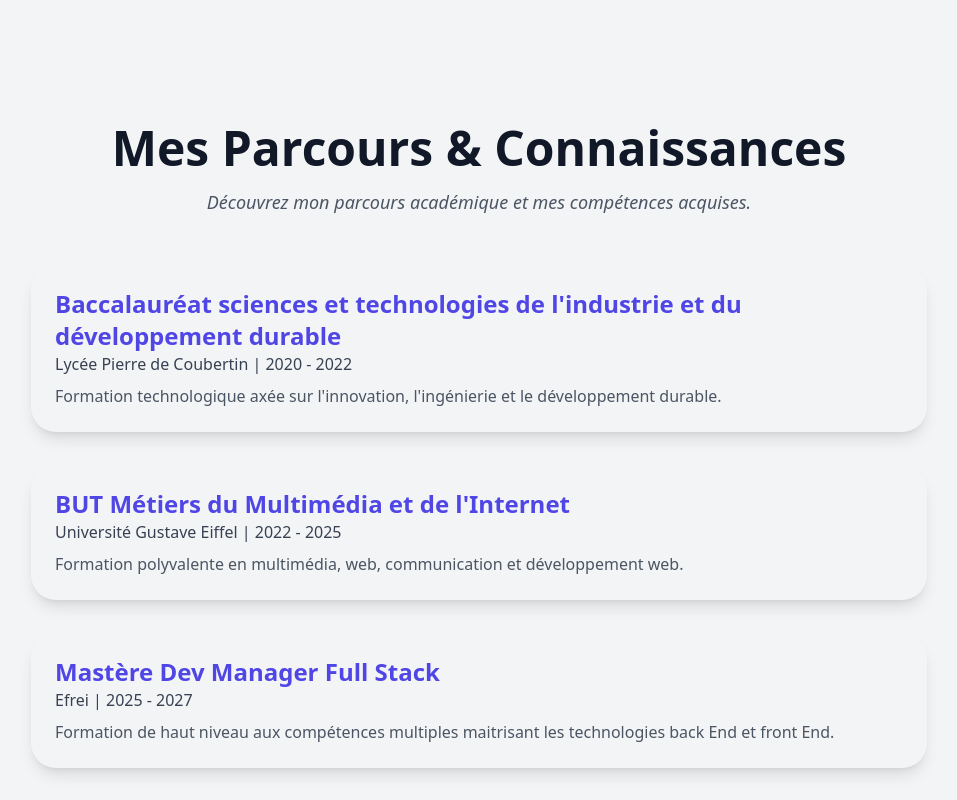
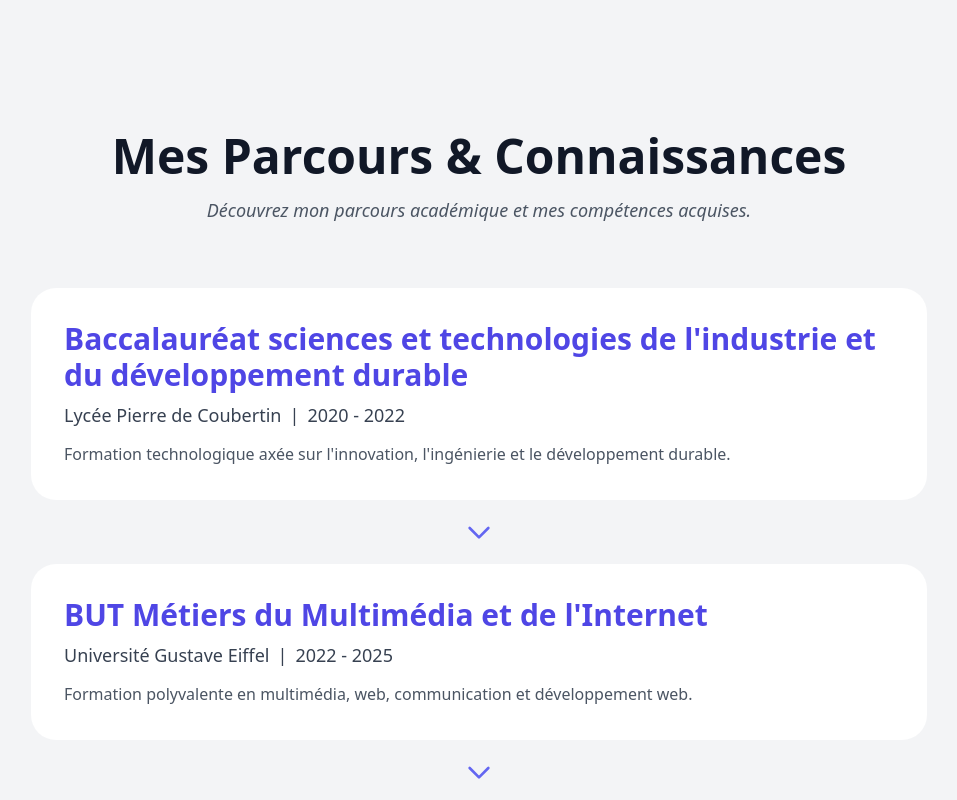
Before and after one commit to erwanmarega/Portfolio, a Vue app: page /about in a window 1280 px wide. Shown: the part 1580-2380 px from the top of the page, without its empty margins (161-1118 px from the left). Built offline with nearby package versions, Linux system fonts and the light colour scheme; a web font is replaced by a local one.

Commit message:
Optimiser la page education

```diff
--- a/src/views/about.vue
+++ b/src/views/about.vue
@@ -237,9 +237,3 @@ export default {
   }
 }
 </style>
-Formation technologique axée sur l'innovation, l'ingénierie et le développement durable.
-Formation polyvalente en multimédia, web, communication et développement web.
-Formation de haut niveau aux compétences multiples maitrisant les technologies back End et front End
-Mastère Dev Manager Full Stack
-BUT Métiers du Multimédia et de l'Internet
-Baccalauréat sciences et technologies de l'industrie et du développement durable
--- a/src/views/education.vue
+++ b/src/views/education.vue
@@ -1,41 +1,51 @@
 <template>
-    <div class="bg-gray-100 text-black min-h-screen p-4">
+  <div class="bg-gray-100 text-black min-h-screen p-6">
     <div class="pt-20">
       <section class="max-w-4xl mx-auto">
-          <div class="text-center mb-12">
-            <h2 class="text-5xl font-bold text-gray-900 animate-fadeIn">
+        <div class="text-center mb-16">
+          <h2 class="text-5xl font-extrabold text-gray-900 animate-fadeIn">
             Mes Parcours &amp; Connaissances
           </h2>
           <p class="mt-4 text-lg italic text-gray-600">
             Découvrez mon parcours académique et mes compétences acquises.
           </p>
         </div>
-
-          <div class="grid grid-cols-1 gap-8">
+        <!-- Timeline container avec flèches entre chaque formation -->
+        <div class="flex flex-col items-center">
+          <template v-for="(item, index) in educationList" :key="index">
             <div
-              v-for="(item, index) in educationList"
-              :key="index"
-              class="edu-card p-6 rounded-[25px] shadow-lg transition-transform duration-300 ease-in-out hover:shadow-2xl"
+              class="edu-card p-8 rounded-[25px] bg-white w-full transform transition duration-300 ease-in-out hover:scale-105 hover:shadow-2xl border border-transparent hover:border-indigo-500 mb-4"
               :class="{ blur: focusedCardIndex !== null && focusedCardIndex !== index }"
-              @mouseover="setFocusCard(index)"
-              @mouseleave="resetFocusCard"
+              @mouseover="() => focusedCardIndex = index"
+              @mouseleave="() => focusedCardIndex = null"
             >
-              <h3 class="text-2xl font-semibold text-indigo-600">{{ item.title }}</h3>
-              <p class="text-gray-700">{{ item.institution }} | {{ item.years }}</p>
-              <p class="mt-2 text-gray-600">{{ item.description }}</p>
+              <h3 class="text-3xl font-bold text-indigo-600 mb-2">{{ item.title }}</h3>
+              <p class="text-gray-700 text-lg">
+                <span class="font-medium">{{ item.institution }}</span>
+                <span class="mx-2">|</span>
+                <span>{{ item.years }}</span>
+              </p>
+              <p class="mt-3 text-gray-600 leading-relaxed">
+                {{ item.description }}
+              </p>
             </div>
+            <!-- Affichage de la flèche si ce n'est pas la dernière carte -->
+            <div v-if="index !== educationList.length - 1" class="arrow-container flex justify-center items-center mb-4">
+              <svg xmlns="http://www.w3.org/2000/svg" class="h-8 w-8 text-indigo-500" fill="none" viewBox="0 0 24 24" stroke="currentColor">
+                <path stroke-linecap="round" stroke-linejoin="round" stroke-width="2" d="M19 9l-7 7-7-7" />
+              </svg>
+            </div>
+          </template>
         </div>
       </section>
     </div>
   </div>
 </template>
 
-  <script>
-  export default {
-    name: "EducationPage",
-    data() {
-      return {
-        educationList: [
+<script setup>
+import { ref } from 'vue';
+
+const educationList = ref([
 {
             title: "Baccalauréat sciences et technologies de l'industrie et du développement durable",
             institution: "Lycée Pierre de Coubertin",
@@ -57,19 +67,9 @@
             description:
               "Formation de haut niveau aux compétences multiples maitrisant les technologies back End et front End."
           }
-        ],
-        focusedCardIndex: null
-      };
-    },
-    methods: {
-      setFocusCard(index) {
-        this.focusedCardIndex = index;
-      },
-      resetFocusCard() {
-        this.focusedCardIndex = null;
-      }
-    }
-  };
+]);
+
+const focusedCardIndex = ref(null);
 </script>
 
 <style scoped>
```
Lines whose indentation alone changed are shown as unchanged.
